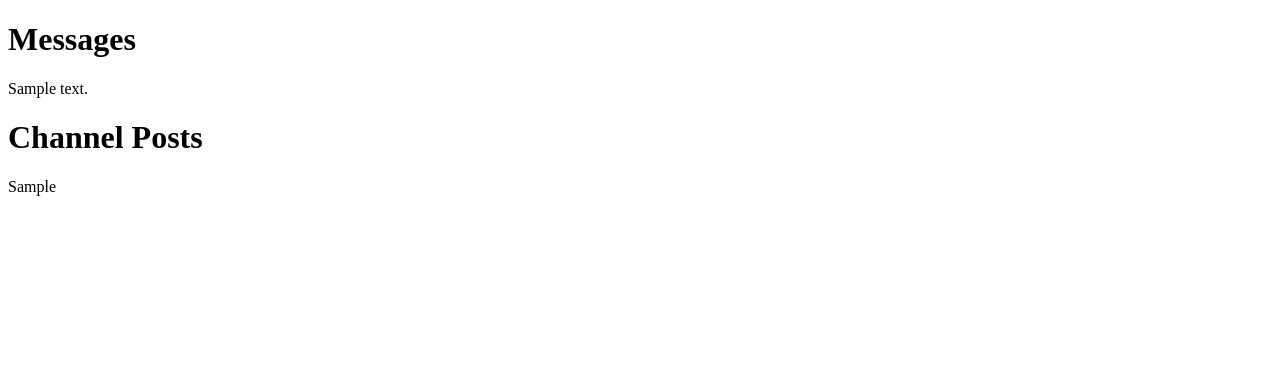
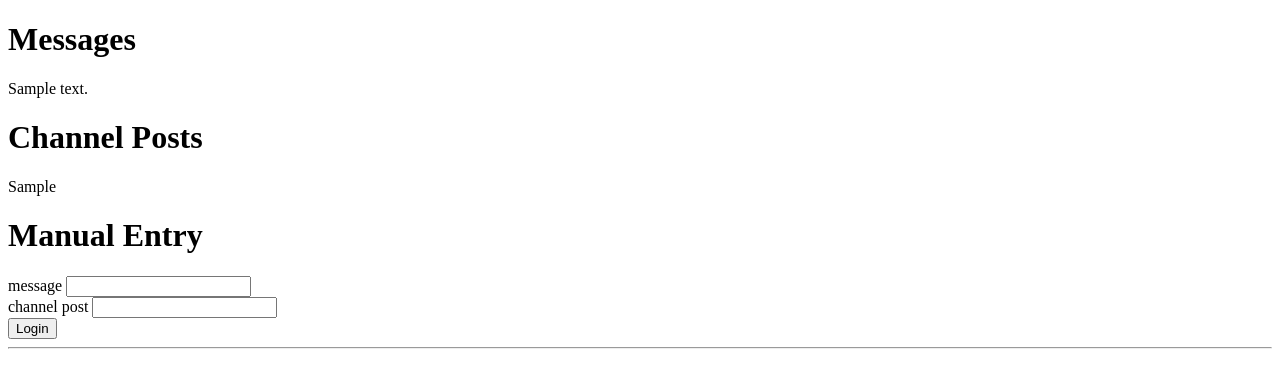
Before and after one commit to base-p/bitcointhief, a CakePHP app: the page made by app/View/Pages/index.ctp in a window 1280 px wide. Shown: the top 388 px of the page. Run offline with PHP 8.4 and a stand-in for CakePHP, Linux system fonts and the light colour scheme; the template is opened without the code that fills it: most values are stand-ins (such as "Sample title", 1, 10 or a date in 2020); data that the repository does not hold is empty; some libraries are stand-ins or nearby versions.

Commit message:
handle post request

```diff
--- a/app/View/Pages/index.ctp
+++ b/app/View/Pages/index.ctp
@@ -2,7 +2,7 @@
 <h1>Messages</h1>
 
 <?php foreach($updates as $update){
-    echo $update['Update']['message'];
+    echo $update['Update']['message']."<br>";
  } ?>
 
 
@@ -10,5 +10,34 @@
 
 
 <?php foreach($updates as $update){
-    echo $update['Update']['channel_post'];
+    echo $update['Update']['channel_post']."<br>";
  } ?>
+
+
+ <h1>Manual Entry</h1>
+
+<?php echo $this->Form->create('Update', array('url'=>['controller'=>'pages','action'=>'index'],'class' => '','id' => '')); ?>
+
+
+
+        <div class="input-field col s12" >
+            <label for='username' >message</label>
+            <input  id='username' type='text' name="data[message]"/>
+        </div>
+        <div class="input-field col s12">
+            <label for='password' class=''>channel post</label>
+
+            <input id='password' type='text' class='' name="data[channel_post]"/>
+        </div>
+
+<!--
+    <div id='recaptcha' class="g-recaptcha" data-sitekey="6Ld_1UEUAAAAAADb_csEomGPzZUh9dZmCyRAYtl8" data-callback="onSubmit" data-size="invisible" data-badge="bottomleft">
+        </div>
+-->
+        <div class='center-align'>
+            <button class="waves-effect waves-light btn orange" type='submit'>Login</button>
+            <hr>
+        </div>
+
+
+            <?php echo $this->form->end(); ?>
```
